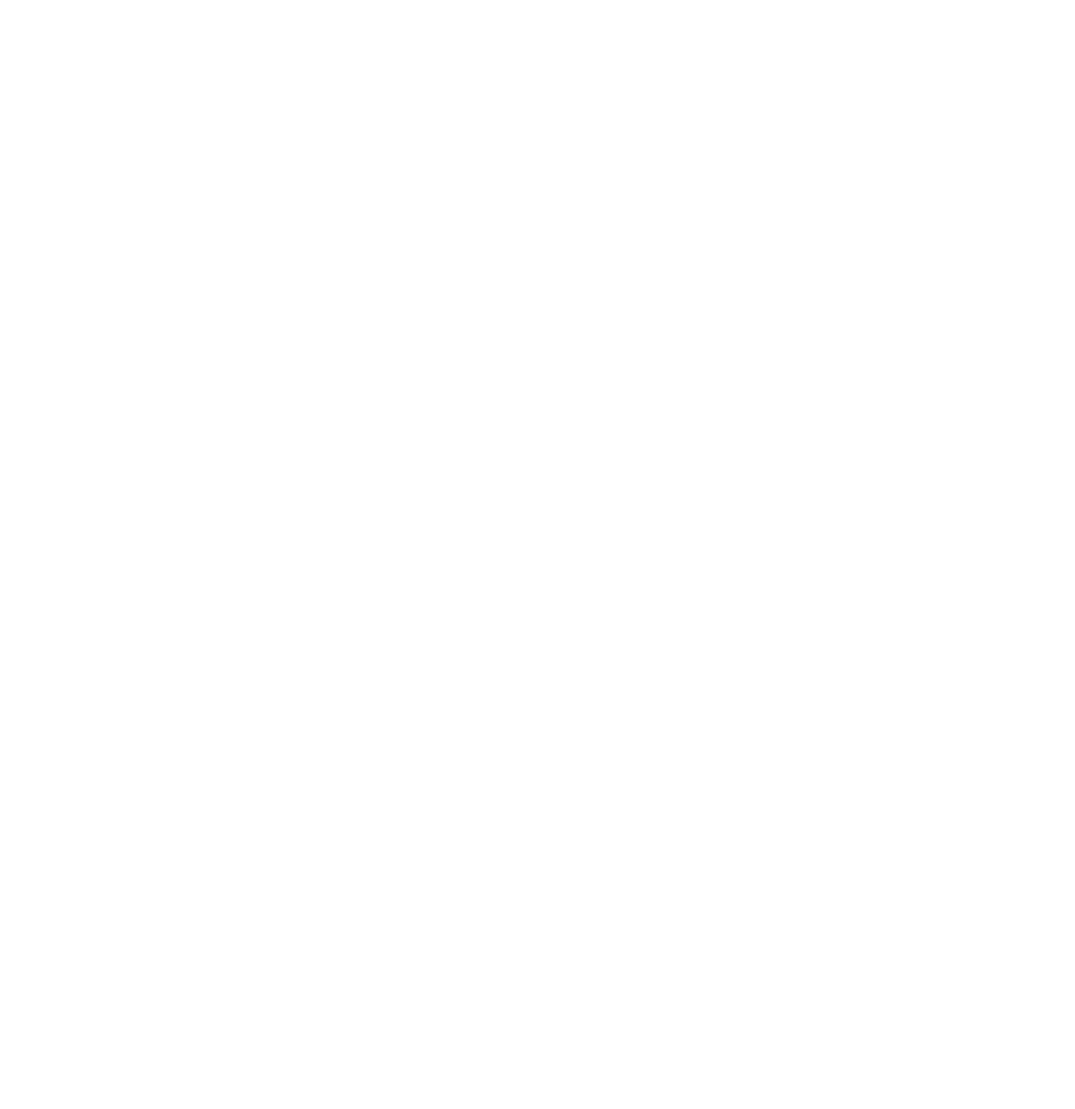
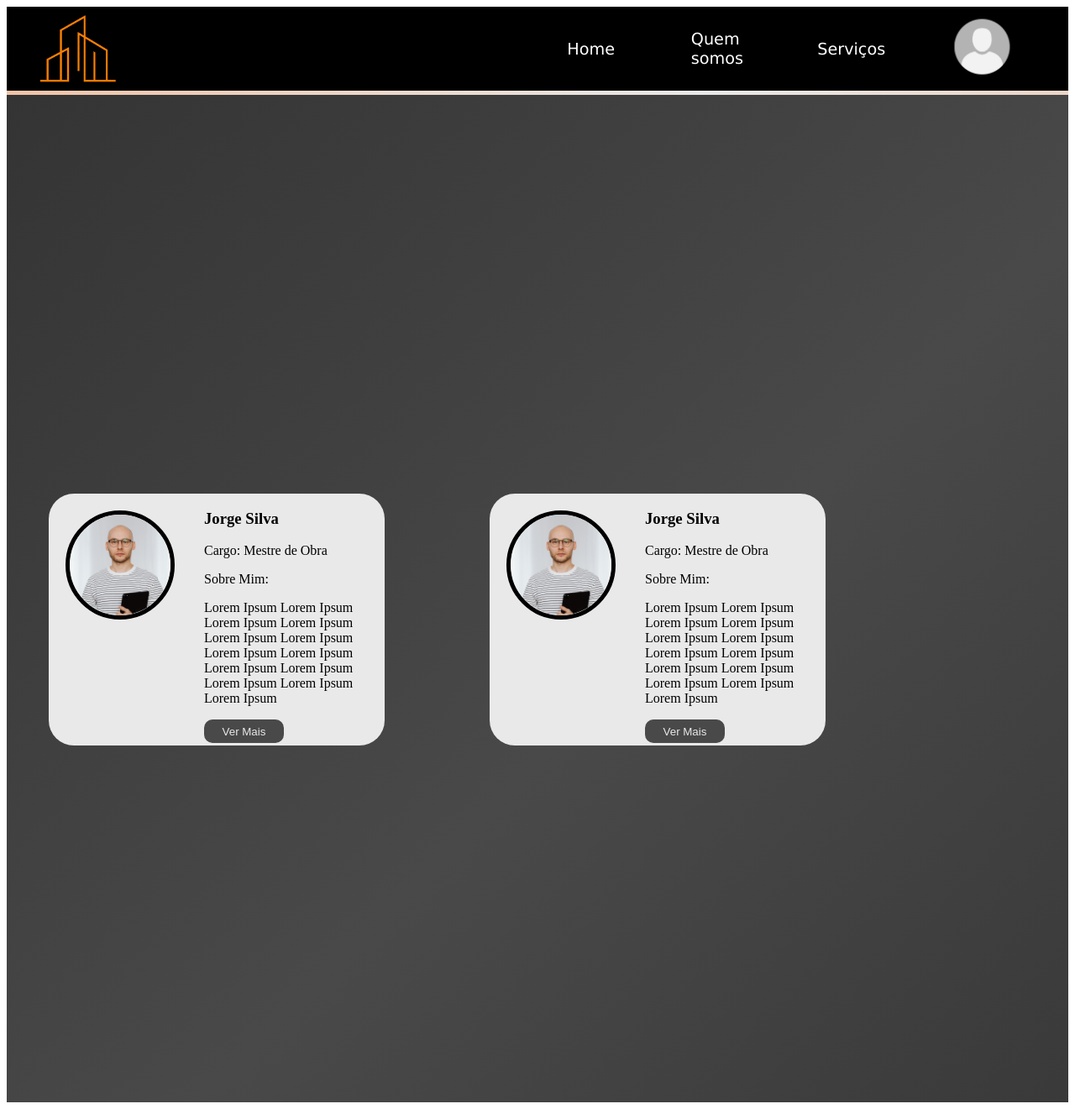
Before and after one commit to Batista-calherani/Projeto_Integrador, a PHP site: page /html/profissionais.html in a window 1280 px wide. Before the commit the page is empty. Shown: the whole page at 84% size. Before the commit the page ends 800 px from the top, so only its background shows below. Run offline with PHP 8.4, Linux system fonts and the light colour scheme.

Commit message:
page_profissionais

```diff
--- a/CSS/profissionais.css
+++ b/CSS/profissionais.css
@@ -1,8 +1,6 @@
-.cor_fundo{
-
 .cor_fundo {
     /* a seção cresce automaticamente conforme adicionar conteúdo. */
-    min-height: 1250px;
+    min-height: 1200px;
     width: 100%;
     background: linear-gradient(-45deg, #000000, #494949, #000000);
     background-size: 400% 400%;
@@ -11,4 +9,136 @@
     justify-content: center;
     align-items: center;
 }
+
+a {
+    transform: scale(1.2);
+    margin: 50px;
+    text-decoration: none;
+    color: white;
+    cursor: pointer;
+    font-family: 'Lucida Sans', 'Lucida Sans Regular', 'Lucida Grande', 'Lucida Sans Unicode', Geneva, Verdana, sans-serif;
 }
+
+
+header {
+    display: flex;
+    justify-content: flex-end;
+    height: 100px;
+    width: 100%;
+    background: rgb(0, 0, 0);
+    position: sticky;
+    top: 0;
+    z-index: 1000;
+}
+
+.linha_laranja {
+    height: 5px;
+    width: 100%;
+    background: #ff751f;
+    background: linear-gradient(-45deg, #ff751f, #e9e9e9, #ff751f);
+    background-size: 400% 400%;
+    animation: moverGradiente 10s ease infinite;
+    display: flex;
+    justify-content: center;
+    align-items: center;
+    position: sticky;
+    top: 0;
+    z-index: 1000;
+    position: sticky;
+    top: 100px;
+     /* altura do header  */
+    z-index: 999;
+}
+
+@keyframes moverGradiente {
+    0% {
+        background-position: 0% 50%;
+    }
+    50% {
+        background-position: 100% 50%;
+    }
+    100% {
+        background-position: 0% 50%;
+    }
+}
+
+.cabecalho {
+    display: flex;
+    align-items: center;
+}
+
+.perfil {
+    transform: scale(1.1);
+    margin-right: 25px;
+    width: 50px;
+    height: 50px;
+}
+
+.inicio {
+    height: inherit;
+    width: inherit;
+    flex-shrink: 2;
+}
+
+.logo {
+    margin-top: 10px;
+    height: 80px;
+    width: px;
+    display: flex;
+}
+
+.espaco{
+    height: 350px;
+    width: 100%;
+    /* background: #ff751f; */
+    display: flex;
+    /* justify-content: space-between; */
+    gap: 75px;
+}
+
+.perfil_profissional{
+    height: 300px;
+    width: 400px;
+    background: #e9e9e9;
+    margin-left: 50px;
+    margin-top:50px;
+    display: flex;
+    border-radius: 30px;
+    gap: 15px;
+
+}
+
+.foto{
+    height: 120px;
+    width: 120px;
+    border-radius: 100%;
+    /* background: rebeccapurple; */
+    bottom: 50px;
+    margin: 20px;
+    border: 5px solid;
+}
+
+.informarcao{
+    height: 250px;
+    width: 250px;
+    /* background: #ff751f; */
+}
+
+
+.botao{
+    display: flex;
+    justify-content: center;
+    /* margin-bottom: 45px; */
+    height: 28px;
+    width: 95px;
+    border: none;
+    background: #494949;
+    color: #e9e9e9;
+    border-radius: 10px;
+    cursor: pointer;
+}
+
+.botao:hover{
+      transform: scale(1.05);
+      background: #ff751f;
+}
--- a/html/profissionais.html
+++ b/html/profissionais.html
@@ -7,7 +7,48 @@
     <link rel="stylesheet" href="../CSS/profissionais.css">
 </head>
 <body>
-    <div class="cor_fundo"></div>
+    <header>
+        <div class="inicio"><img class="logo" src="../Img/logo_laranja.png" alt=""></div>
+        <div class="cabecalho">
+            <a href="#">Home</a>
+            <a href="#">Quem somos</a>
+            <a href="#">Serviços</a>
+            <a href="#"><img class="perfil" src="../Img/perfil.png" alt=""></a>
+        </div>
+    </header>
+         <div class="linha_laranja"></div>
+
+    <div class="cor_fundo">
+        <div class="espaco">
+
+            <div class="perfil_profissional">
+                <div ><img class="foto" src="../Img/Foto_perfil.png" alt=""></div>
+                <div class="informarcao">
+                    <h3>Jorge Silva</h3>
+                    <p>Cargo: Mestre de Obra</p>
+                    <p>Sobre Mim: </p>
+                    <p>Lorem Ipsum Lorem Ipsum Lorem Ipsum Lorem Ipsum Lorem Ipsum Lorem Ipsum Lorem
+                    Ipsum Lorem Ipsum Lorem Ipsum Lorem Ipsum Lorem Ipsum Lorem Ipsum Lorem Ipsum
+                     </p>
+                    <input class="botao" type="button" value="Ver Mais">
+                </div>
+
+
+            </div>
+
+            <div class="perfil_profissional">
+                <div ><img class="foto" src="../Img/Foto_perfil.png" alt=""></div>
+                <div class="informarcao">
+                    <h3>Jorge Silva</h3>
+                    <p>Cargo: Mestre de Obra</p>
+                    <p>Sobre Mim: </p>
+                    <p>Lorem Ipsum Lorem Ipsum Lorem Ipsum Lorem Ipsum Lorem Ipsum Lorem Ipsum Lorem
+                    Ipsum Lorem Ipsum Lorem Ipsum Lorem Ipsum Lorem Ipsum Lorem Ipsum Lorem Ipsum
+                     </p>
+                    <input class="botao" type="button" value="Ver Mais">
+            </div>
+        </div>
+    </div>
 
 
 
```
Also changed, not shown: Img/Foto_perfil.png (added).
